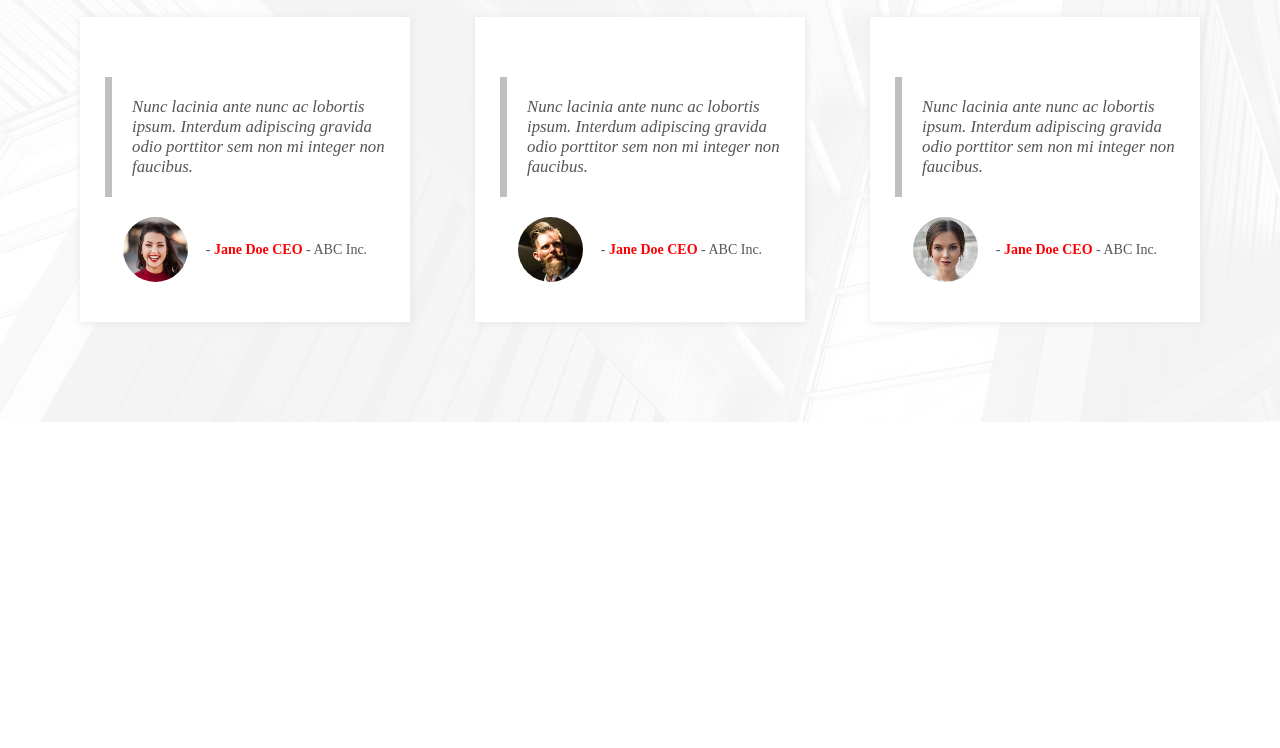
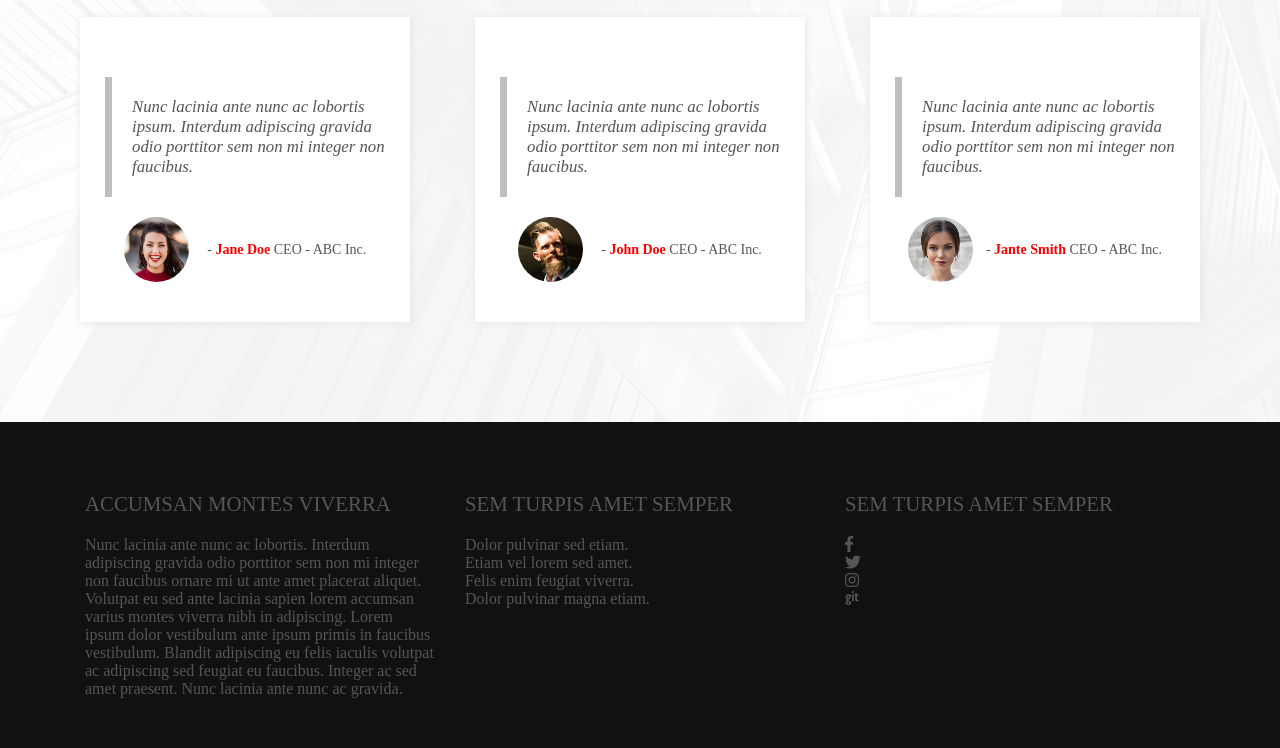
Before and after one commit to marcelobueno25/construtiva.github.io, a plain HTML site: page index.html in a window 1280 px wide. Shown: the part 2479-3227 px from the top of the page. Before the commit the page ends 2901 px from the top, so only its background shows below. Drawn offline with Linux system fonts and the light colour scheme; a script that the page names is missing.

Commit message:
Footer pela metade

```diff
--- a/css/scss/footer.scss
+++ b/css/scss/footer.scss
@@ -0,0 +1,14 @@
+.rotape {
+  background-color: #111111;
+  padding: 50px 0;
+
+  .rotape-lista {
+    .rotape-item {
+       .rotape-subtitulo {
+         font-weight: 500;
+         font-size: 1.3em;
+         padding: 20px 0;
+       }
+    }
+  }
+}
--- a/css/scss/industrious.scss
+++ b/css/scss/industrious.scss
@@ -29,6 +29,7 @@
 
           .industrious-templated {
             text-transform: uppercase;
+            cursor: pointer;
 
             &:hover {
               color: white;
--- a/index.html
+++ b/index.html
@@ -117,7 +117,7 @@
               </div>
               <div class="faucibus-avaliacao-pessoa">
                 <img class="faucibus-pessoa-imagem" src="./img/mulher_sorrindo.jpg" alt="Rosto de uma mulher com um sorriso discreto, sem mostrar os dentes">
-                <p class="faucibus-pessoa-paragrafo">- <span class="faucibus-pessoa-paragrafo-destaque">Jane Doe CEO</span> - ABC Inc.</p>
+                <p class="faucibus-pessoa-paragrafo">- <span class="faucibus-pessoa-paragrafo-destaque">Jane Doe</span> CEO - ABC Inc.</p>
               </div>
             </div>
             <div class="faucibus-avaliacao col-xs-12 col-sm-12 col-md-5 col-lg-3">
@@ -126,7 +126,7 @@
               </div>
               <div class="faucibus-avaliacao-pessoa">
                 <img class="faucibus-pessoa-imagem" src="./img/homem_barbudo.jpg" alt="Homem barbudo com cara de serio">
-                <p class="faucibus-pessoa-paragrafo">- <span class="faucibus-pessoa-paragrafo-destaque">Jane Doe CEO</span> - ABC Inc.</p>
+                <p class="faucibus-pessoa-paragrafo">- <span class="faucibus-pessoa-paragrafo-destaque">John Doe</span> CEO - ABC Inc.</p>
               </div>
             </div>
             <div class="faucibus-avaliacao col-xs-12 col-sm-12 col-md-5 col-lg-3">
@@ -135,7 +135,7 @@
               </div>
               <div class="faucibus-avaliacao-pessoa">
                 <img class="faucibus-pessoa-imagem" src="./img/mulher.jpg" alt="Rosto de uma mulher sorrindo">
-                <p class="faucibus-pessoa-paragrafo">- <span class="faucibus-pessoa-paragrafo-destaque">Jane Doe CEO</span> - ABC Inc.</p>
+                <p class="faucibus-pessoa-paragrafo">- <span class="faucibus-pessoa-paragrafo-destaque">Jante Smith</span> CEO - ABC Inc.</p>
               </div>
             </div>
 
@@ -145,6 +145,53 @@
     </section>
     <!-- Faucibus - Fim -->
 
+    <!-- Footer - Inicio -->
+    <footer class="rotape">
+      <div class="container">
+        <div class="row rotape-lista">
+          <div class="col-xs-12 col-sm-12 col-md-4 col-lg-4">
+            <div class="rotape-item">
+              <h3 class="rotape-subtitulo">ACCUMSAN MONTES VIVERRA</h3>
+              <p>Nunc lacinia ante nunc ac lobortis. Interdum adipiscing gravida odio porttitor sem non mi integer non faucibus ornare mi ut ante amet placerat aliquet. Volutpat eu sed ante lacinia sapien lorem accumsan varius montes viverra nibh in adipiscing. Lorem ipsum dolor vestibulum ante ipsum primis in faucibus vestibulum. Blandit adipiscing eu felis iaculis volutpat ac adipiscing sed feugiat eu faucibus. Integer ac sed amet praesent. Nunc lacinia ante nunc ac gravida.</p>
+            </div>
+          </div>
+          <div class="col-xs-12 col-sm-12 col-md-4 col-lg-4">
+            <div class="rotape-item">
+              <h3 class="rotape-subtitulo">SEM TURPIS AMET SEMPER</h3>
+              <ul>
+                <li><a>Dolor pulvinar sed etiam.</a></li>
+                <li><a>Etiam vel lorem sed amet.</a></li>
+                <li><a>Felis enim feugiat viverra.</a></li>
+                <li><a>Dolor pulvinar magna etiam.</a></li>
+              </ul>
+            </div>
+          </div>
+          <div class="col-xs-12 col-sm-12 col-md-4 col-lg-4">
+            <div class="rotape-item">
+              <h3 class="rotape-subtitulo">SEM TURPIS AMET SEMPER</h3>
+              <div class="rotape-rede-social">
+                <i class="fab fa-facebook-f"></i>
+                <a href="#"></a>
+              </div>
+              <div class="rotape-rede-social">
+                <i class="fab fa-twitter"></i>
+                <a href="#"></a>
+              </div>
+              <div class="rotape-rede-social">
+                <i class="fab fa-instagram"></i>
+                <a href="#"></a>
+              </div>
+              <div class="rotape-rede-social">
+                <i class="fab fa-git"></i>
+                <a href="#"></a>
+              </div>
+            </div>
+          </div>
+        </div>
+      </div>
+    </footer>
+    <!-- Footer - Fim -->
+
 </body>
 
 </html>
```
Also changed, not shown: css/style.css, 1 other file.
